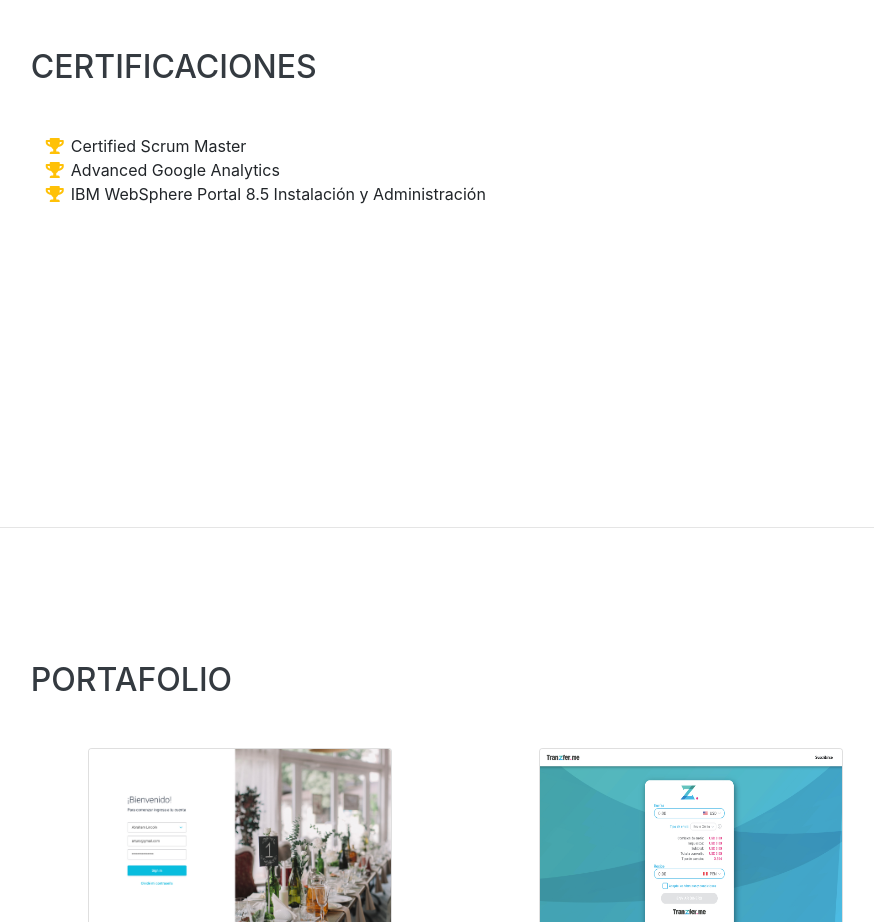
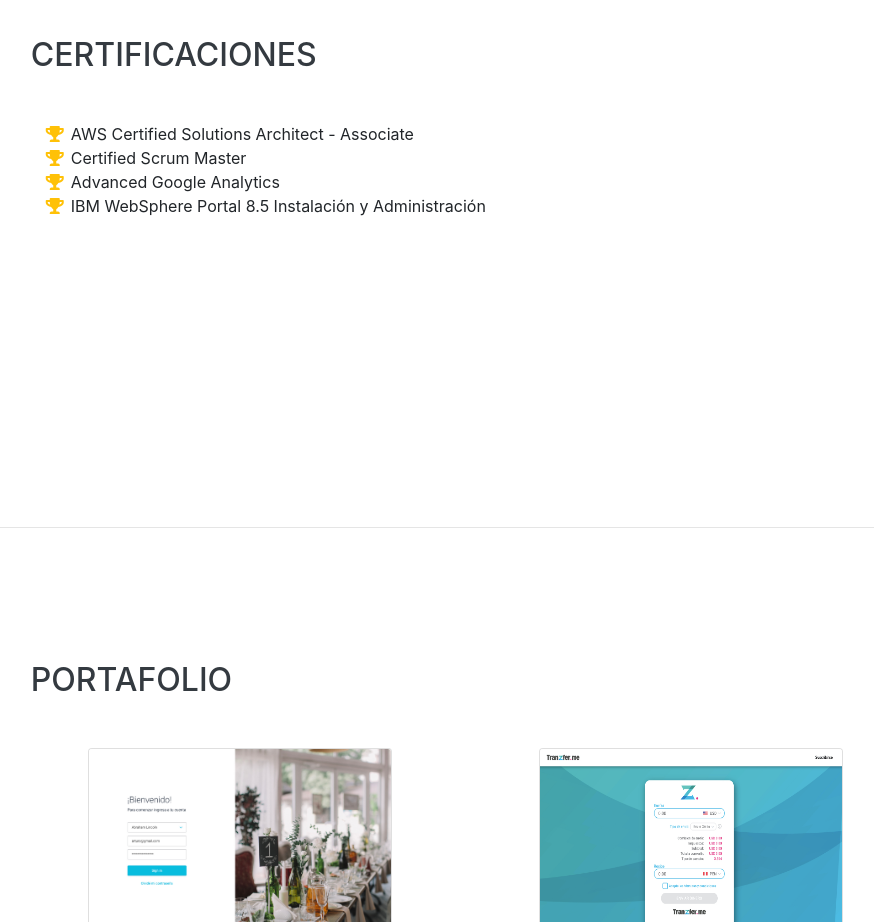
Before and after one commit to augusto-velez/augustov-cv, a website with bundled scripts: page dist/index.html in a window 1280 px wide. Shown: the part 7060-7982 px from the top of the page, without its empty margins (317-1191 px from the left). Built offline with nearby package versions, Linux system fonts and the light colour scheme; a web font is replaced by a local one.

Commit message:
added new certificate

```diff
--- a/dist/index.html
+++ b/dist/index.html
@@ -483,6 +483,10 @@
         <ul class="fa-ul mb-0">
           <li>
             <i class="fa-li fa fa-trophy text-warning"></i>
+            AWS Certified Solutions Architect - Associate</li>
+          <li>
+          <li>
+            <i class="fa-li fa fa-trophy text-warning"></i>
             Certified Scrum Master</li>
           <li>
             <i class="fa-li fa fa-trophy text-warning"></i>
```
